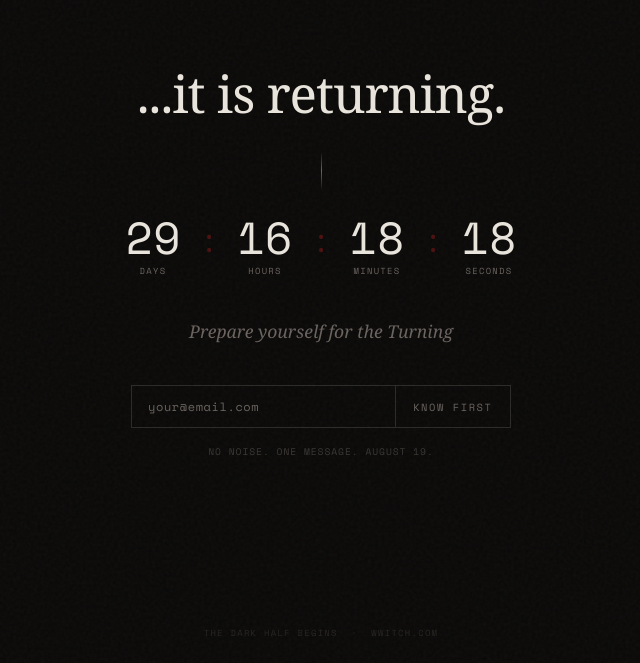
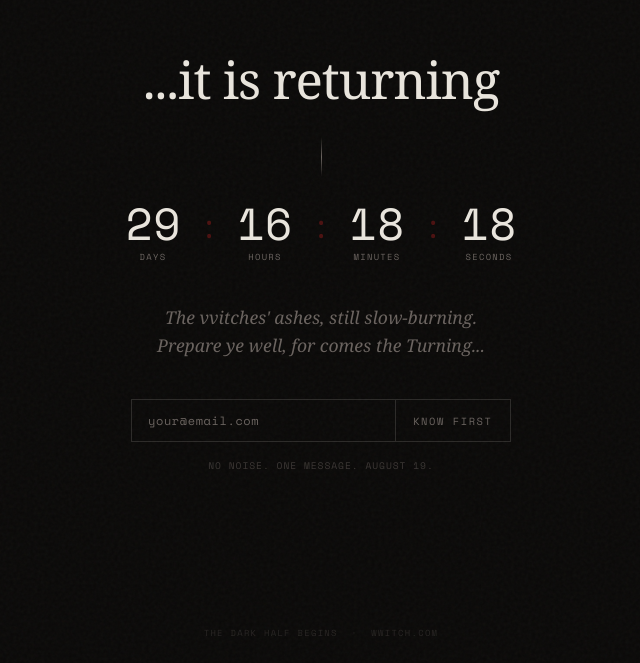
Before and after one commit to wheelsforfeet/wwitch, a plain HTML site: page index.html in a window 1280 px wide. Shown: the part 137-800 px from the top of the page, without its empty margins (319-959 px from the left). Drawn offline with nearby package versions, Linux system fonts and the light colour scheme; a web font is replaced by a local one.

Commit message:
Landing page copy: drop trailing period, new couplet CTA
Title/wordmark: "...it is returning." -> "...it is returning".
Tagline: swap to "The vvitches' ashes, still slow-burning. /
Prepare ye well, for comes the Turning..."

```diff
--- a/index.html
+++ b/index.html
@@ -3,10 +3,10 @@
 <head>
   <meta charset="UTF-8">
   <meta name="viewport" content="width=device-width, initial-scale=1.0">
-  <title>...it is returning.</title>
+  <title>...it is returning</title>
   <meta name="description" content="Something arrives August 19.">
   <meta name="version" content="v3">
-  <meta property="og:title" content="...it is returning.">
+  <meta property="og:title" content="...it is returning">
   <meta property="og:description" content="Something arrives August 19.">
   <style>
     @import url('https://fonts.googleapis.com/css2?family=IM+Fell+English:ital@0;1&family=Space+Mono&display=swap');
@@ -325,7 +325,7 @@
 <body>
 
   <div class="container">
-    <div class="wordmark" data-text="...it is returning.">...it is returning.</div>
+    <div class="wordmark" data-text="...it is returning">...it is returning</div>
 
     <div class="divider"></div>
 
@@ -351,7 +351,7 @@
       </div>
     </div>
 
-    <p class="tagline">Prepare yourself for the Turning</p>
+    <p class="tagline">The vvitches' ashes, still slow-burning.<br>Prepare ye well, for comes the Turning...</p>
 
     <form class="email-form" id="email-form">
       <input type="email" id="email-input" placeholder="your@email.com" required autocomplete="email">
@@ -391,7 +391,7 @@
     setInterval(update, 1000);
 
     // Corruption effect
-    const original = '...it is returning.';
+    const original = '...it is returning';
     const glyphs = 'abcdefghijklmnopqrstuvwxyz';
     const wmark = document.querySelector('.wordmark');
 
```
